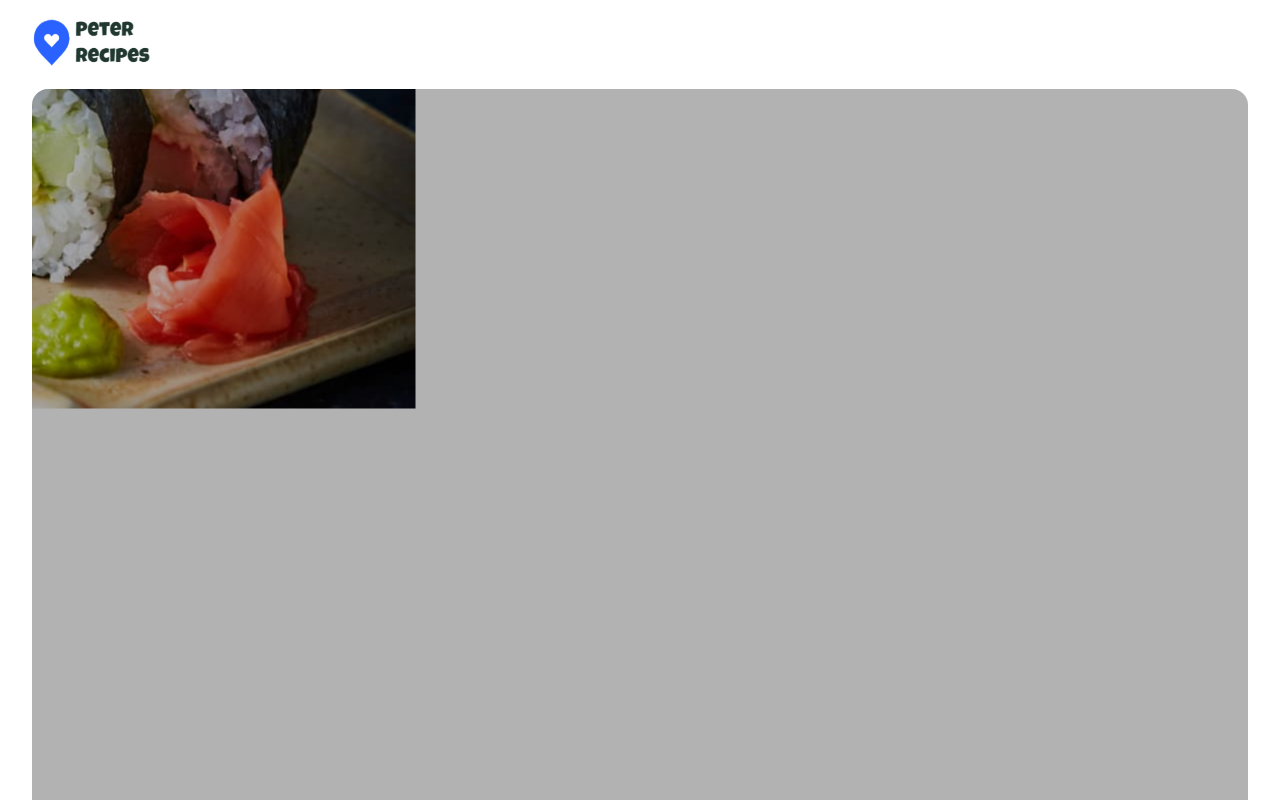
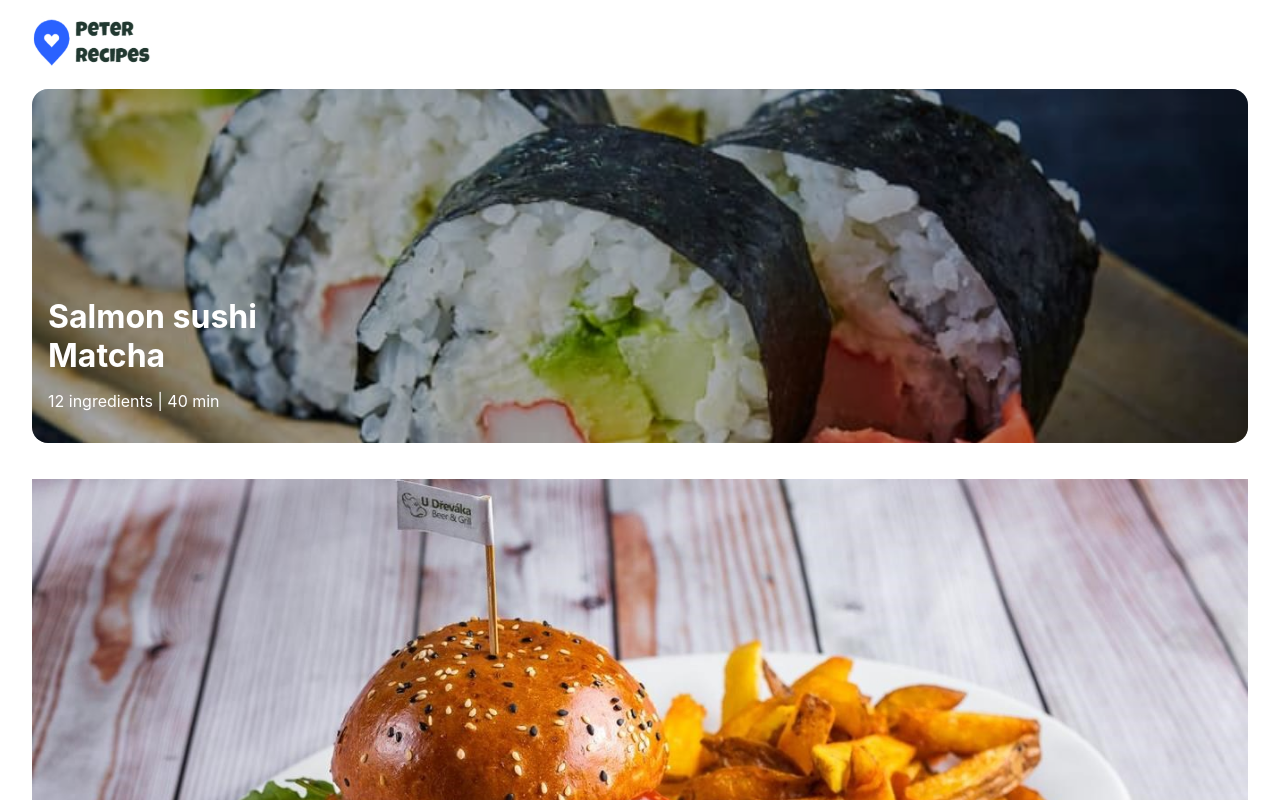
Before and after one commit to PeterMada/peter-recipes-vercel, a Next.js app: page / in a window 1280 px wide. Shown: the top 800 px of the page. Built offline with nearby package versions, Linux system fonts and the light colour scheme.

Commit message:
Update card styles

```diff
--- a/pages/_app.js
+++ b/pages/_app.js
@@ -1,5 +1,4 @@
 import '../styles/globals.css';
-import '../styles/Card.css';
 
 function MyApp({ Component, pageProps }) {
   return <Component {...pageProps} />;
--- a/src/components/card/Card.js
+++ b/src/components/card/Card.js
@@ -1,19 +1,20 @@
 import React from 'react';
 import Image from 'next/image';
 import sushi from '../../assets/images/sushi.jpg';
+import styles from './Card.module.css';
 
 // import './style.scss';
 
 export const Card = () => {
   return (
-    <div className='card'>
-      <Image src={sushi} alt='sushi' className='card__img' />
-      <div className='card__text'>
-        <h1 className='card__text--header'>
+    <div className={styles.card}>
+      <Image src={sushi} alt='sushi' className={styles.cardImg} />
+      <div className={styles.cardText}>
+        <h1 className={styles.cardTextHeader}>
           Salmon sushi <br />
           Matcha
         </h1>
-        <p className='card__text--paragraph'>12 ingredients | 40 min</p>
+        <p className={styles.cardTextParagraph}>12 ingredients | 40 min</p>
       </div>
     </div>
   );
--- a/styles/Card.css
+++ b/src/components/card/Card.module.css
@@ -16,28 +16,31 @@
   z-index: 15;
 }
 
-.card__img {
-  position: absolute;
-  top: 50%;
-  left: 50%;
-  transform: translate(-50%, -50%);
-  z-index: 10;
-  width: 100%;
-  height: 100%;
-  object-fit: cover;
+.card > span {
+  position: absolute !important;
+  top: 50% !important;
+  left: 50% !important;
+  transform: translate(-50%, -50%) !important;
+  z-index: 10 !important;
+  width: 100% !important;
+  height: 100% !important;
 }
 
-.card__text {
+.card > span img {
+  object-fit: cover !important;
+}
+
+.cardText {
   margin: 13em 1rem 2em 1rem;
   position: relative;
   z-index: 20;
   color: white;
 }
 
-.card__text--header {
+.cardTextHeader {
   margin: 0;
 }
 
-.card__text--paragraph {
+.cardTextParagraph {
   margin: 1em 0 0 0;
 }
```
